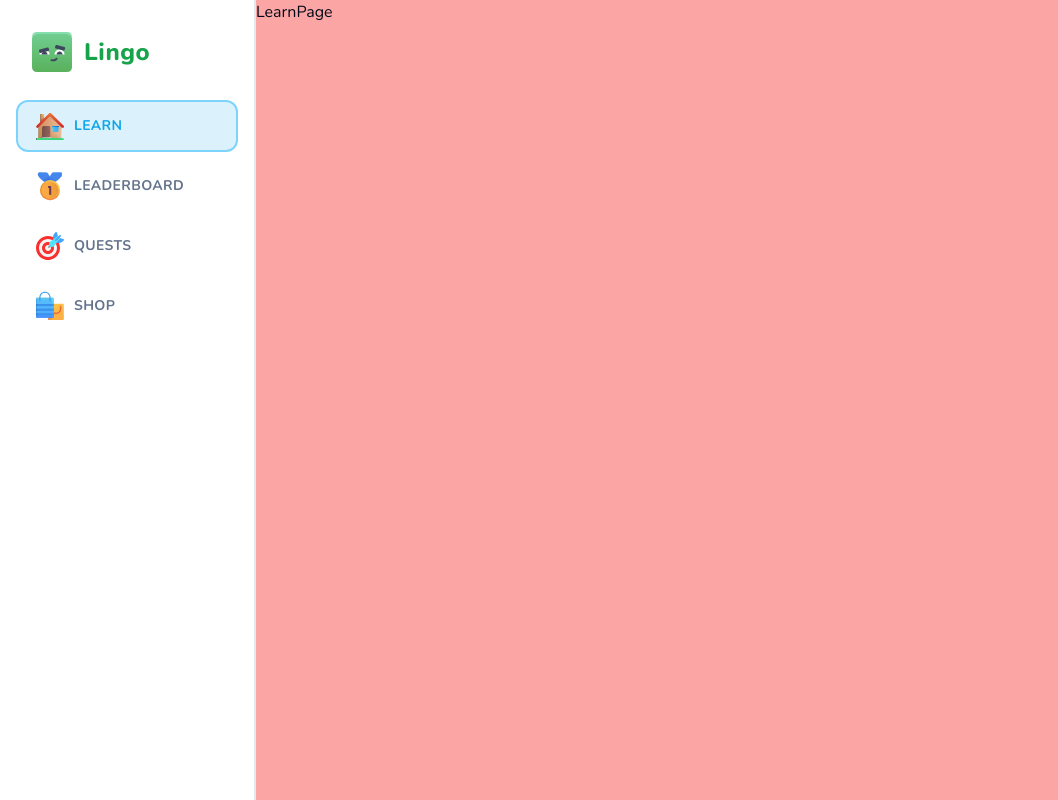
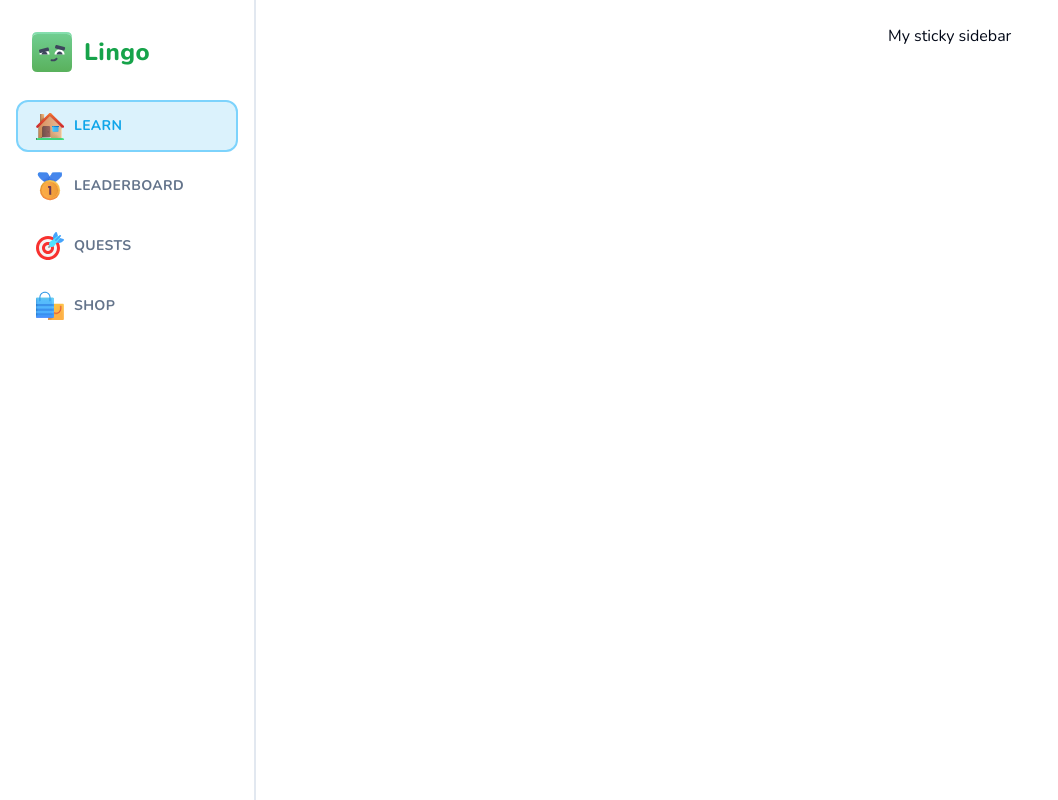
Before and after one commit to sandeepKumar22g/lingo-clone, a Next.js app: page /learn in a window 1280 px wide. Shown: the whole page, without its empty margins (0-1058 px from the left). Built offline with nearby package versions, Linux system fonts and the light colour scheme.

Commit message:
created a sticky wrapper

```diff
--- a/app/(main)/layout.tsx
+++ b/app/(main)/layout.tsx
@@ -12,7 +12,7 @@
         <MobileHeader />
         <Sidebar className='hidden lg:flex' />
         <main className='lg:pl-[256px] h-full pt-[50px] lg:pt-0'>
-            <div className='bg-red-300 h-full'>
+            <div className='max-w-[1056px] mx-auto pt-6 h-full'>
                 {children}
             </div>
         </main>
--- a/app/(main)/learn/page.tsx
+++ b/app/(main)/learn/page.tsx
@@ -1,8 +1,13 @@
+import { StickyWrapper } from '@/components/sticky-wrapper'
 import React from 'react'
 
 const LearnPage = () => {
   return (
-    <div>LearnPage</div>
+    <div className='flex flex-row-reverse gap-[48px] px-6'>
+      <StickyWrapper>
+        My sticky sidebar
+      </StickyWrapper>
+    </div>
   )
 }
 
--- /dev/null
+++ b/components/sticky-wrapper.tsx
@@ -0,0 +1,13 @@
+type Props ={
+  children: React.ReactNode
+}
+
+export const StickyWrapper = ({children}: Props) => {
+  return (
+    <div className="hidden lg:block w-[368px] stikcy self-end bottom-6">
+      <div className="min-h-[calc(100vh - 48px)] sticky top-6 flex flex-col gap-y-4">
+        {children}
+      </div>
+    </div>
+  )
+}
```
